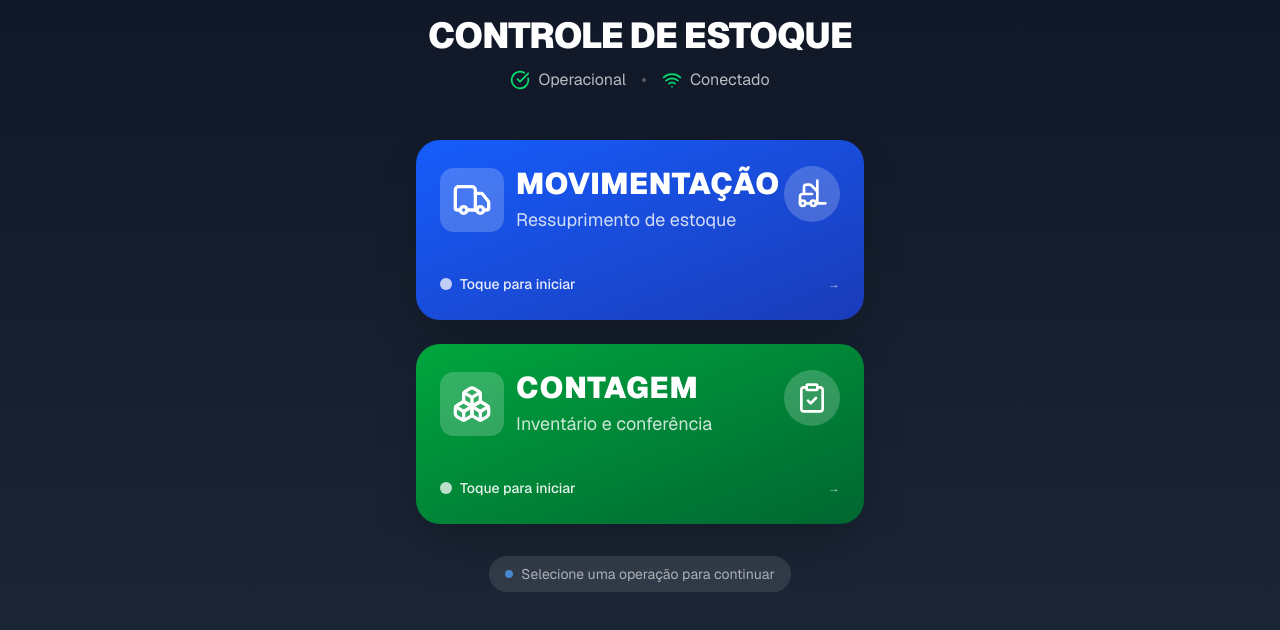
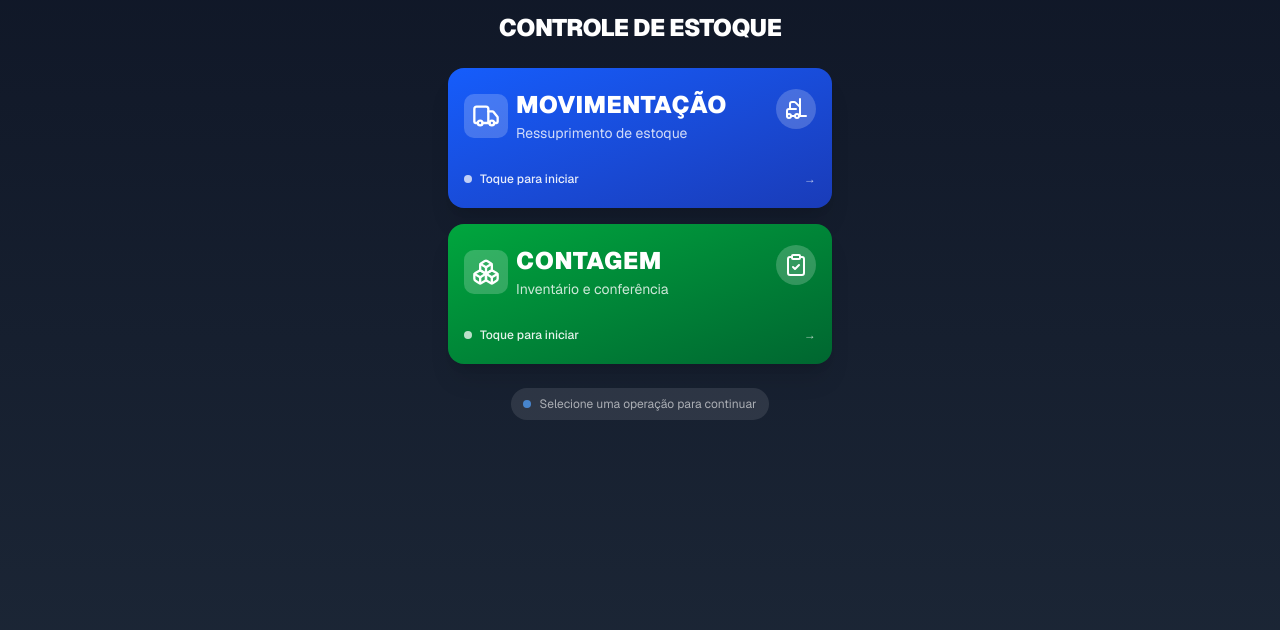
Before and after one commit to krlosrosa/movimentacao, a Next.js app: page / in a window 1280 px wide. Shown: the top 630 px of the page. Built offline with nearby package versions, Linux system fonts and the light colour scheme.

Commit message:
contagem estoque

```diff
--- a/src/app/page.tsx
+++ b/src/app/page.tsx
@@ -15,40 +15,6 @@ import {
 export default function Home() {
   const router = useRouter();
   const [selectedOption, setSelectedOption] = useState(null);
-  const [currentTime, setCurrentTime] = useState("");
-  const [isOnline, setIsOnline] = useState(true);
-
-  // Atualizar hora
-  useEffect(() => {
-    const updateTime = () => {
-      const now = new Date();
-      setCurrentTime(now.toLocaleTimeString([], {
-        hour: '2-digit',
-        minute: '2-digit',
-        hour12: false
-      }));
-    };
-
-    updateTime();
-    const interval = setInterval(updateTime, 30000);
-    return () => clearInterval(interval);
-  }, []);
-
-  // Verificar conexão
-  useEffect(() => {
-    const checkConnection = () => {
-      setIsOnline(navigator.onLine);
-    };
-
-    checkConnection();
-    window.addEventListener('online', checkConnection);
-    window.addEventListener('offline', checkConnection);
-
-    return () => {
-      window.removeEventListener('online', checkConnection);
-      window.removeEventListener('offline', checkConnection);
-    };
-  }, []);
 
   const opcoesMenu = [
     {
@@ -85,67 +51,56 @@ export default function Home() {
   };
 
   return (
-    <div className="min-h-screen bg-linear-to-b from-gray-900 to-gray-800 p-4 font-sans">
+    <div className="min-h-screen bg-linear-to-b from-gray-900 to-gray-800 p-3 font-sans">
       {/* Título principal */}
-      <div className="text-center mb-12">
-        <h1 className="text-4xl font-black text-white mb-3 tracking-tight">
+      <div className="text-center mb-6">
+        <h1 className="text-2xl font-black text-white mb-2 tracking-tight">
           CONTROLE DE ESTOQUE
         </h1>
-        <div className="flex items-center justify-center gap-4 text-white/70">
-          <div className="flex items-center gap-2">
-            <CheckCircle className="w-5 h-5 text-green-400" />
-            <span>Operacional</span>
-          </div>
-          <div className="w-1 h-1 bg-white/30 rounded-full"></div>
-          <div className="flex items-center gap-2">
-            <Wifi className={`w-5 h-5 ${isOnline ? 'text-green-400' : 'text-red-400'}`} />
-            <span>{isOnline ? 'Conectado' : 'Sem conexão'}</span>
-          </div>
-        </div>
       </div>
 
       {/* Grid de opções - Layout otimizado para coletor */}
-      <div className="max-w-md mx-auto space-y-6">
+      <div className="max-w-sm mx-auto space-y-4">
         {opcoesMenu.map((opcao) => (
           <button
             key={opcao.id}
             onClick={() => handleSelect(opcao)}
-            className={`w-full ${opcao.cor} rounded-3xl shadow-2xl transition-all duration-200
-              ${selectedOption === opcao.id ? 'transform scale-95 ring-4 ring-white/40' : 'hover:shadow-3xl hover:scale-[1.02]'}
+            className={`w-full ${opcao.cor} rounded-2xl shadow-xl transition-all duration-200
+              ${selectedOption === opcao.id ? 'transform scale-95 ring-4 ring-white/40' : 'hover:shadow-2xl hover:scale-[1.02]'}
               active:scale-95`}
             style={{
-              minHeight: '180px',
+              minHeight: '140px',
               touchAction: 'manipulation'
             }}
           >
-            <div className="p-6 h-full flex flex-col justify-between">
+            <div className="p-4 h-full flex flex-col justify-between">
               <div className="flex justify-between items-start">
                 <div>
-                  <div className="flex items-center gap-3 mb-4">
-                    <div className="p-3 bg-white/20 rounded-xl">
-                      <opcao.icon className="w-10 h-10 text-white" />
+                  <div className="flex items-center gap-2 mb-3">
+                    <div className="p-2 bg-white/20 rounded-lg">
+                      <opcao.icon className="w-7 h-7 text-white" />
                     </div>
                     <div className="text-left">
-                      <h2 className="text-3xl font-black text-white tracking-wide">
+                      <h2 className="text-2xl font-black text-white tracking-wide">
                         {opcao.titulo}
                       </h2>
-                      <p className="text-white/80 mt-1 text-lg">
+                      <p className="text-white/80 mt-0.5 text-sm">
                         {opcao.descricao}
                       </p>
                     </div>
                   </div>
                 </div>
 
-                <div className="p-3 bg-white/20 rounded-full">
-                  <opcao.subIcon className="w-8 h-8 text-white" />
+                <div className="p-2 bg-white/20 rounded-full">
+                  <opcao.subIcon className="w-6 h-6 text-white" />
                 </div>
               </div>
 
               {/* Indicador visual */}
-              <div className="flex items-center justify-between mt-6">
+              <div className="flex items-center justify-between mt-4">
                 <div className="flex items-center gap-2">
-                  <div className="w-3 h-3 bg-white rounded-full animate-pulse"></div>
-                  <span className="text-white/90 text-sm font-medium">
+                  <div className="w-2 h-2 bg-white rounded-full animate-pulse"></div>
+                  <span className="text-white/90 text-xs font-medium">
                     Toque para iniciar
                   </span>
                 </div>
@@ -157,11 +112,12 @@ export default function Home() {
           </button>
         ))}
       </div>
+
       {/* Instruções */}
-      <div className="mt-8 text-center max-w-md mx-auto">
-        <div className="inline-flex items-center gap-2 px-4 py-2 bg-white/10 rounded-full">
+      <div className="mt-6 text-center max-w-sm mx-auto">
+        <div className="inline-flex items-center gap-2 px-3 py-2 bg-white/10 rounded-full">
           <div className="w-2 h-2 bg-blue-400 rounded-full animate-pulse"></div>
-          <span className="text-white/60 text-sm">
+          <span className="text-white/60 text-xs">
             Selecione uma operação para continuar
           </span>
         </div>
```
